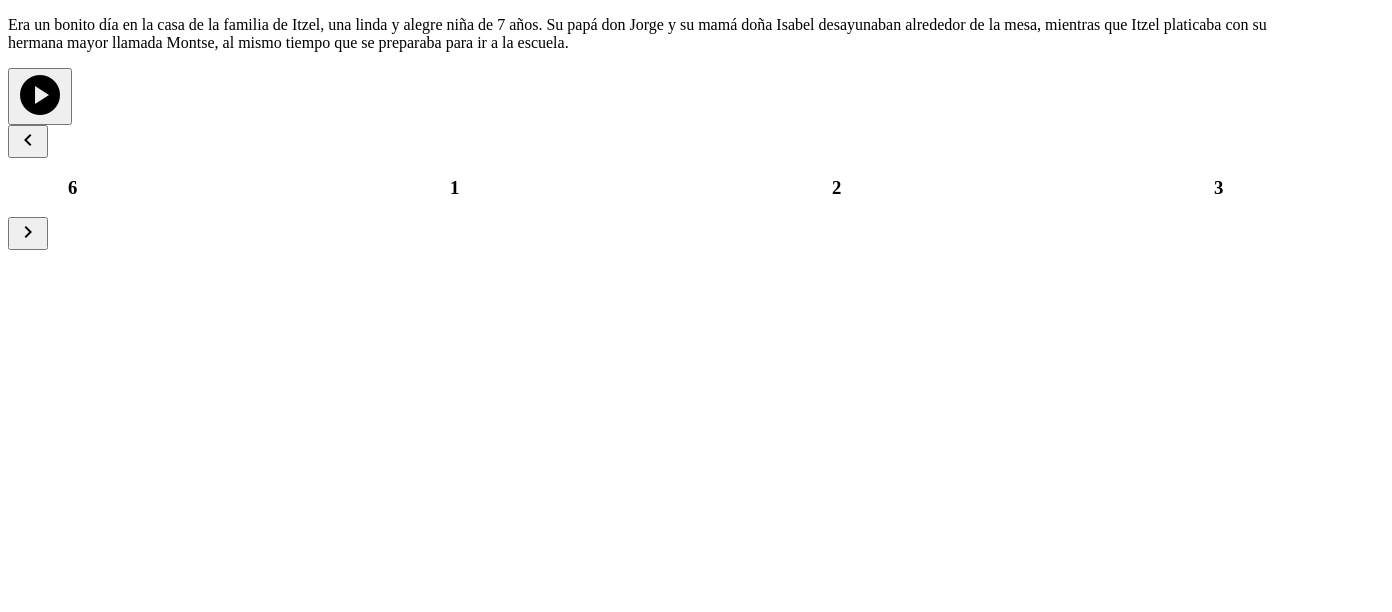
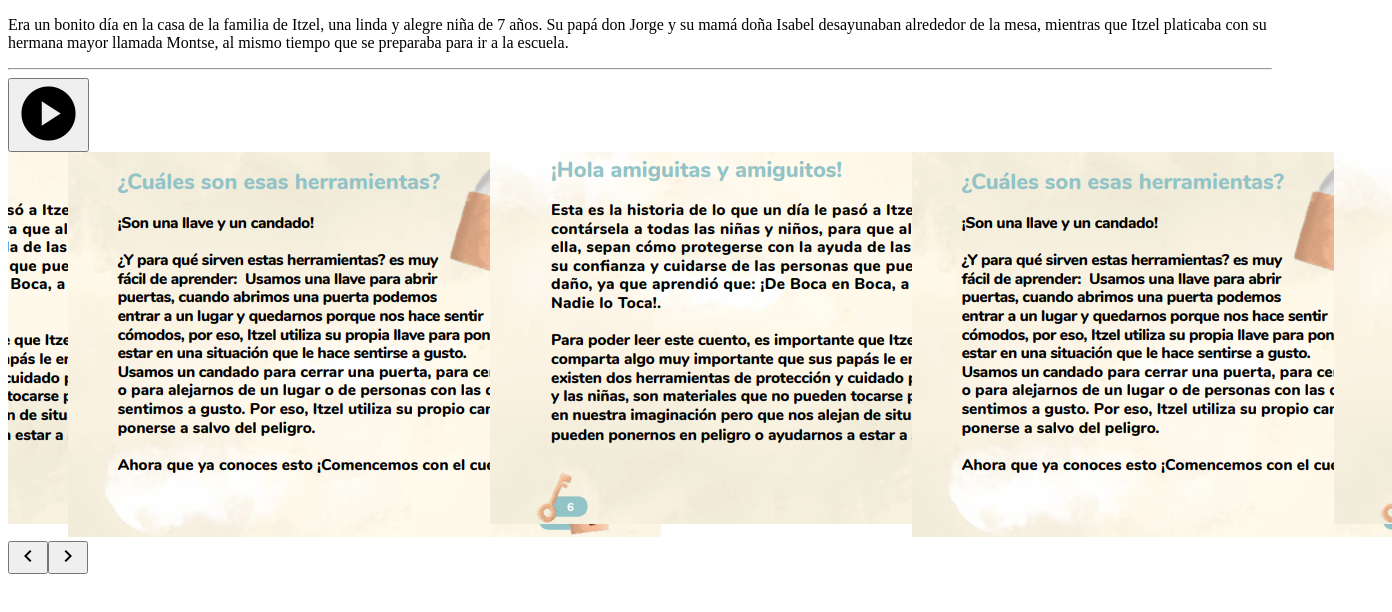
Before and after one commit to CarlosMoralesR/Tribunales-Amigables-Audiocuentos, a React (Vite) app in the folder cuento-v1/: page / in a window 1280 px wide. Shown: the top 612 px of the page, 1392 px wide, since content can reach past the window. Built offline with nearby package versions, Linux system fonts and the light colour scheme.

Commit message:
feat: agregando imagenes al carrusel y modificando funcionalidad para que se vea bien (wip)

```diff
--- a/cuento-v1/src/components/App/App.tsx
+++ b/cuento-v1/src/components/App/App.tsx
@@ -25,7 +25,8 @@ function App() {
           }}
         ></div>
       </div>
-      <div className="h-1/6 flex w-full">
+      <hr />
+      <div className="h-1/6 flex bg-gray-50">
         <TextReader text={text} onBgChange={changeBgColor} />
         <Carousel />
       </div>
--- a/cuento-v1/src/components/Carousel.tsx
+++ b/cuento-v1/src/components/Carousel.tsx
@@ -2,7 +2,7 @@ import { CenterMode } from "./CenterMode/CenterMode.js";
 
 function Carousel() {
   return (
-    <div className="h-full w-11/12 flex justify-center">
+    <div className="w-11/12 h-full my-auto">
       <CenterMode></CenterMode>
     </div>
   );
--- a/cuento-v1/src/components/CenterMode/CenterMode.tsx
+++ b/cuento-v1/src/components/CenterMode/CenterMode.tsx
@@ -3,7 +3,8 @@ import Slider from "react-slick";
 import "./slick.css";
 import "./slick-theme.css";
 import { useState } from "react";
-import imagen from "../../assets/papasitzel.png";
+import imagen from "../../assets/intro.png";
+import imagen2 from "../../assets/herramientas.png";
 
 export const CenterMode = () => {
   const settings = {
@@ -14,44 +15,55 @@ export const CenterMode = () => {
     centerPadding: "60px",
     slidesToShow: 3,
     speed: 500,
+    focusOnSelect: true,
+    // variableWidth: true,
   };
-  const [sliderRef, setSliderRef] = useState(null);
+  const [sliderRef, setSliderRef] = useState<any>(null);
 
   return (
-    <div style={{ width: "100%" }}>
+    <div className="w-full h-full">
       <header>
         <link
           href="https://fonts.googleapis.com/icon?family=Material+Icons"
           rel="stylesheet"
         />
       </header>
-      <button onClick={sliderRef?.slickPrev}>
-        <span className="material-icons">chevron_left</span>
-      </button>
-      <Slider ref={setSliderRef} {...settings}>
-        <div>
-          <h3>1</h3>
-          {/* <img src={imagen} alt="" /> */}
+      <div className="relative" style={{ height: "100%" }}>
+        <div className="w-full h-full ">
+          <Slider ref={setSliderRef} {...settings}>
+            <div className="w-full h-full">
+              <img className="p-1" src={imagen} alt="" />
+            </div>
+            <div className="w-full h-full">
+              <img className="p-1" src={imagen2} alt="" />
+            </div>
+            <div className="w-full h-full">
+              <img className="p-1" src={imagen} alt="" />
+            </div>
+            <div className="w-full h-full">
+              <img className="p-1" src={imagen2} alt="" />
+            </div>
+            <div className="w-full h-full">
+              <img className="p-1" src={imagen} alt="" />
+            </div>
+            <div className="w-full h-full">
+              <img className="p-1" src={imagen2} alt="" />
+            </div>
+          </Slider>
         </div>
-        <div>
-          <h3>2</h3>
-        </div>
-        <div>
-          <h3>3</h3>
-        </div>
-        <div>
-          <h3>4</h3>
-        </div>
-        <div>
-          <h3>5</h3>
-        </div>
-        <div>
-          <h3>6</h3>
-        </div>
-      </Slider>
-      <button onClick={sliderRef?.slickNext}>
-        <span className="material-icons">chevron_right</span>
-      </button>
+        <button
+          onClick={sliderRef?.slickPrev}
+          className="absolute top-1/2 left-0 transform -translate-y-1/2 bg-blue-100"
+        >
+          <span className="material-icons">chevron_left</span>
+        </button>
+        <button
+          onClick={sliderRef?.slickNext}
+          className="absolute top-1/2 right-0 transform -translate-y-1/2 bg-blue-100"
+        >
+          <span className="material-icons">chevron_right</span>
+        </button>
+      </div>
     </div>
   );
 };
--- a/cuento-v1/src/components/CenterMode/slick.css
+++ b/cuento-v1/src/components/CenterMode/slick.css
@@ -1,6 +1,8 @@
 /* Slider */
 .slick-slider {
   position: relative;
+  width: 100%;
+  height: 100%;
 
   display: block;
   box-sizing: border-box;
@@ -19,6 +21,8 @@
 
 .slick-list {
   position: relative;
+  width: 100%;
+  height: 100%;
 
   display: block;
   overflow: hidden;
@@ -70,13 +74,20 @@
   float: left;
 
   height: 100%;
+  width: 100%;
   min-height: 1px;
 }
 [dir="rtl"] .slick-slide {
   float: right;
+  height: 100%;
+  width: 100%;
 }
 .slick-slide img {
   display: block;
+  height: auto;
+  object-fit: cover;
+  //height: 100%;
+  //width: 100%;
 }
 .slick-slide.slick-loading img {
   display: none;
@@ -86,6 +97,8 @@
 }
 .slick-initialized .slick-slide {
   display: block;
+  width: 100%;
+  height: 100%;
 }
 .slick-loading .slick-slide {
   visibility: hidden;
--- a/cuento-v1/src/components/TextReader.tsx
+++ b/cuento-v1/src/components/TextReader.tsx
@@ -47,7 +47,7 @@ function TextReader(props: TextReaderProps) {
           className={`material-icons text-4xl ${
             isPlaying ? "text-[#f58d9d]" : "text-green-400"
           }`}
-          style={{ fontSize: "48px" }}
+          style={{ fontSize: "65px" }}
         >
           {isPlaying ? "pause_circle" : "play_circle"}
         </span>
```
Also changed, not shown: cuento-v1/src/assets/herramientas.png (added), cuento-v1/src/assets/intro.png (added), cuento-v1/src/components/CenterMode/slick-theme.css.
